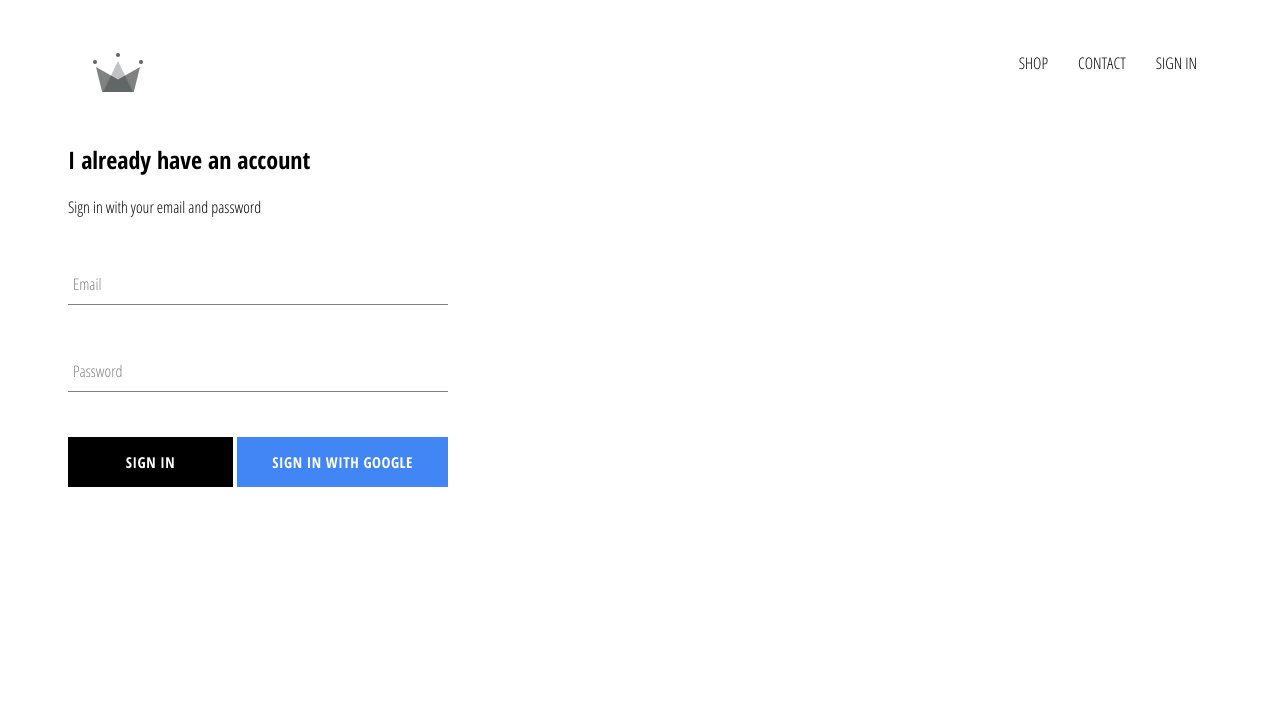
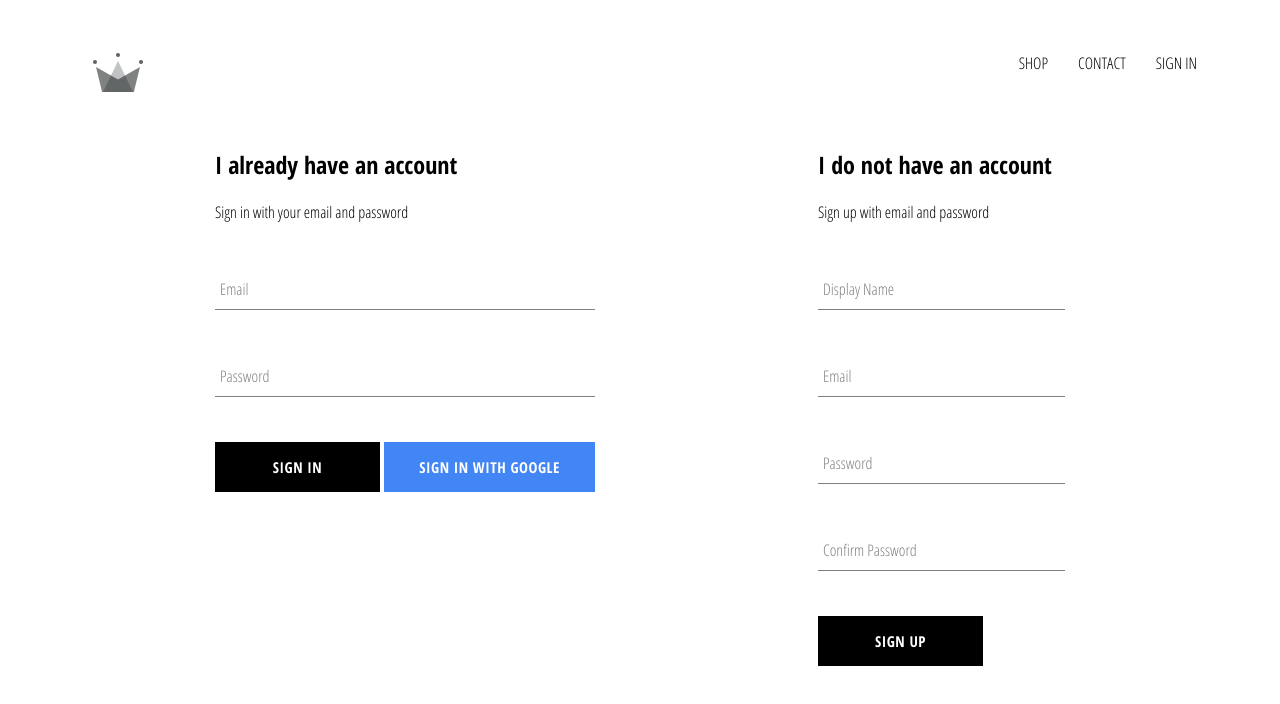
Before and after one commit to yevhenii-pyl/e-commerce-react, a React (Create React App) app: page /signin in a window 1280 px wide. Shown: the top 704 px of the page. Built offline with nearby package versions, Linux system fonts and the light colour scheme; no server answers.

Commit message:
implemented firebase utils e.g. storing auth users into database

```diff
--- a/src/components/App.js
+++ b/src/components/App.js
@@ -7,7 +7,7 @@
 import HomePage from '../pages/homepage/homepage.component'
 import ShopPage from '../pages/shop/shop.component'
 import SignInAndSignUpPage from '../pages/sign-in-and-sign-up/sign-in-and-sign-up.component'
-import { auth } from "../firebase/firebase.utils";
+import { auth, createUserProfileDocument } from "../firebase/firebase.utils";
 
 class App extends React.Component {
     constructor(){
@@ -21,8 +21,22 @@
     unsubscribeFromAuth = null
 
     componentDidMount(){
-        this.unsubscribeFromAuth = auth.onAuthStateChanged(user => {
-            this.setState({ currentUser: user})
+        this.unsubscribeFromAuth = auth.onAuthStateChanged( async userAuth => {
+            if (userAuth) {
+                const userRef = await createUserProfileDocument(userAuth)
+
+                userRef.onSnapshot(snapShot => {
+                    this.setState({
+                        currentUser: {
+                            id: snapShot.id,
+                            ...snapShot.data()
+                        }
+                    })
+
+                    console.log(this.state)
+                })
+            }
+            this.setState({currentUser: userAuth})
         })
     }
 
--- /dev/null
+++ b/src/components/sign-up/sign-up.component.jsx
@@ -0,0 +1,101 @@
+import React from 'react'
+
+import './sign-up.styles.scss'
+
+import FormInput from '../form-input/form-input.component'
+import CustomButton from '../custom-button/custom-button.component'
+import { auth, createUserProfileDocument } from '../../firebase/firebase.utils'
+
+class SignUp extends React.Component{
+    constructor(props) {
+        super(props);
+
+        this.state = {
+            displayName: '',
+            email: '',
+            password: '',
+            confirmPassword: ''
+        }
+    }
+
+    handleSubmit = async e => {
+        e.preventDefault()
+
+        const { displayName, email, password, confirmPassword } = this.state
+
+        if (password !== confirmPassword) {
+            alert('passwords don\'t match')
+            return
+        }
+
+        try {
+            const { user } = await auth.createUserWithEmailAndPassword(email, password)
+
+            await createUserProfileDocument(user, {displayName})
+
+            this.setState({
+                displayName: '',
+                email: '',
+                password: '',
+                confirmPassword: ''
+            })
+        } catch (error) {
+            console.error(error)
+        }
+    }
+
+    handleChange = e => {
+        const { name, value } = e.target
+
+        this.setState( {[name]:value} )
+    }
+
+    render(){
+        const { displayName, email, password, confirmPassword } = this.state
+
+        return(
+            <div className="sign-up">
+                <h2 className="title">I do not have an account</h2>
+                <span>Sign up with email and password</span>
+
+                <form className="sign-up-form" onSubmit={this.handleSubmit}>
+                    <FormInput
+                        type="text"
+                        name="displayName"
+                        value={displayName}
+                        onChange={this.handleChange}
+                        label="Display Name"
+                        required
+                    />
+                    <FormInput
+                        type="email"
+                        name="email"
+                        value={email}
+                        onChange={this.handleChange}
+                        label="Email"
+                        required
+                    />
+                    <FormInput
+                        type="password"
+                        name="password"
+                        value={password}
+                        onChange={this.handleChange}
+                        label="Password"
+                        required
+                    />
+                    <FormInput
+                        type="password"
+                        name="confirmPassword"
+                        value={confirmPassword}
+                        onChange={this.handleChange}
+                        label="Confirm Password"
+                        required
+                    />
+                    <CustomButton type="submit"> Sign Up </CustomButton>
+                </form>
+            </div>
+        )
+    }
+}
+
+export default SignUp
--- /dev/null
+++ b/src/components/sign-up/sign-up.styles.scss
@@ -0,0 +1,9 @@
+sign-up {
+  display: flex;
+  flex-direction: column;
+  width: 380px;
+
+  .title {
+    margin: 10px 0;
+  }
+}
--- a/src/firebase/firebase.utils.js
+++ b/src/firebase/firebase.utils.js
@@ -12,6 +12,31 @@
     measurementId: "G-R9X27ZZ6ZT"
 }
 
+export const createUserProfileDocument = async (userAuth, additionalData ) => {
+    if (!userAuth) return
+
+    const userRef = firestore.doc(`users/${userAuth.uid}`)
+    const snapShot = await userRef.get()
+
+   if (!snapShot.exists) {
+       const { displayName, email } = userAuth
+       const createdAt = new Date()
+
+       try {
+        await userRef.set({
+            displayName,
+            email,
+            createdAt,
+            ...additionalData
+        })
+       } catch (error) {
+        console.log('error creating user', error.message)
+       }
+   }
+
+   return userRef
+}
+
 firebase.initializeApp(config)
 
 export const auth = firebase.auth()
--- a/src/pages/sign-in-and-sign-up/sign-in-and-sign-up.component.jsx
+++ b/src/pages/sign-in-and-sign-up/sign-in-and-sign-up.component.jsx
@@ -3,11 +3,13 @@
 import './sign-in-and-sign-up.styles.scss'
 
 import SignIn from '../../components/sign-in/sign-in.component'
+import SignUp from '../../components/sign-up/sign-up.component'
 
 const SignInAndSignUpPage = () => {
     return(
         <div className="sign-in-sign-up">
             <SignIn />
+            <SignUp />
         </div>
     )
 }
--- a/src/pages/sign-in-and-sign-up/sign-in-and-sign-up.styles.scss
+++ b/src/pages/sign-in-and-sign-up/sign-in-and-sign-up.styles.scss
@@ -0,0 +1,6 @@
+.sign-in-sign-up {
+  width: 850px;
+  display: flex;
+  justify-content: space-between;
+  margin: 30px auto;
+}
```
